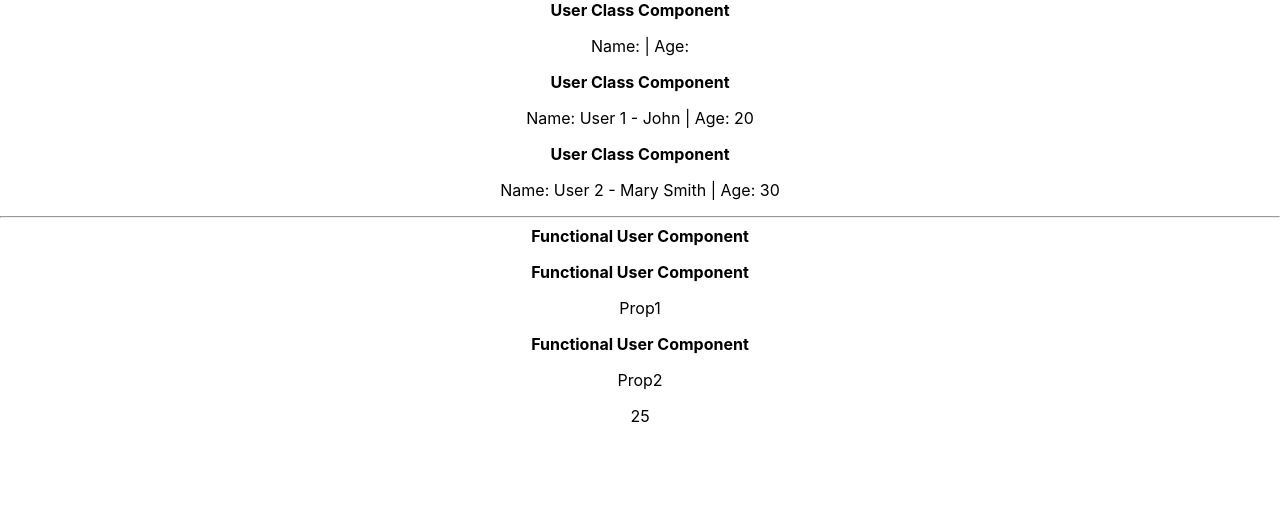
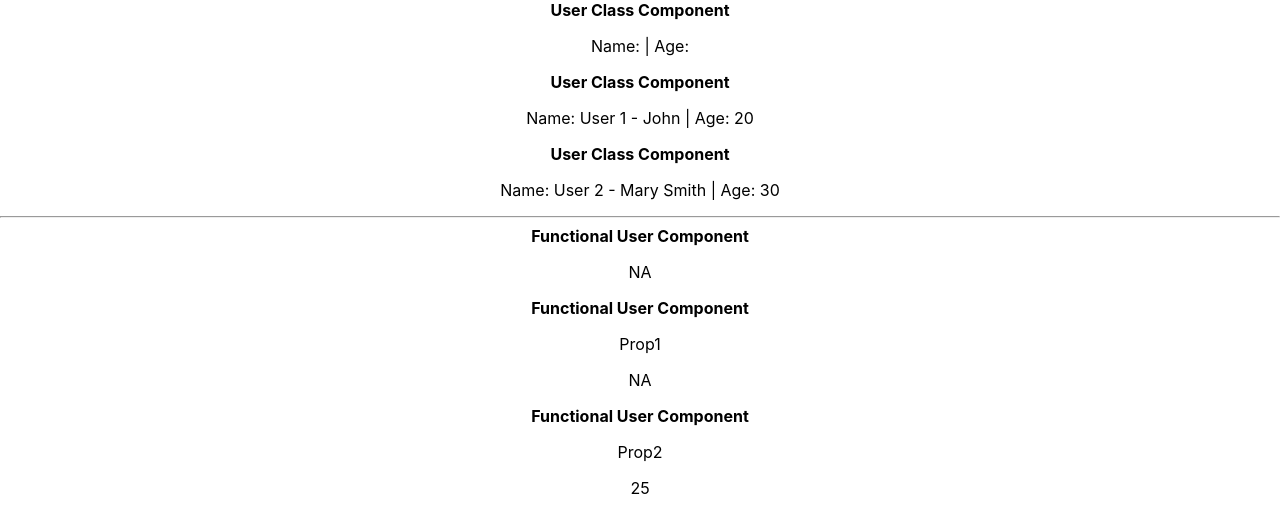
Before and after one commit to loganblackstad/react-sandbox, a React (Create React App) app: page / in a window 1280 px wide. Shown: the top 532 px of the page. Built offline with nearby package versions, Linux system fonts and the light colour scheme.

Commit message:
passing down props

```diff
--- a/src/components/FunctionalUser.js
+++ b/src/components/FunctionalUser.js
@@ -4,12 +4,15 @@ import React from 'react';
 export const FunctionalUser = (props) => {
   //props have to be passed into a functional component
   // return (<div>Users Functional Component</div>)
+
+  let age = props.age;
+
   return (
     <div>
       <b>Functional User Component</b>
       <br />
       <p>{props.children}</p>
-      <p>{props.age}</p>
+      <p>{props.age ? props.age : 'NA'}</p>
     </div>
   )
 }
```
